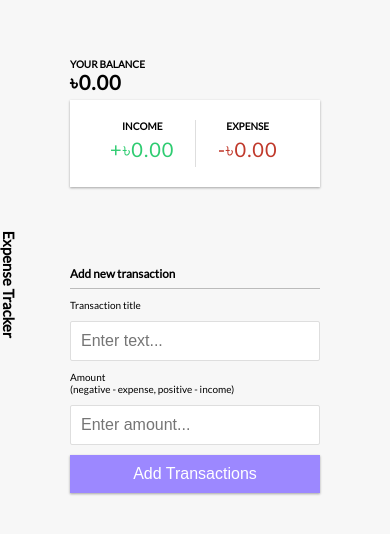
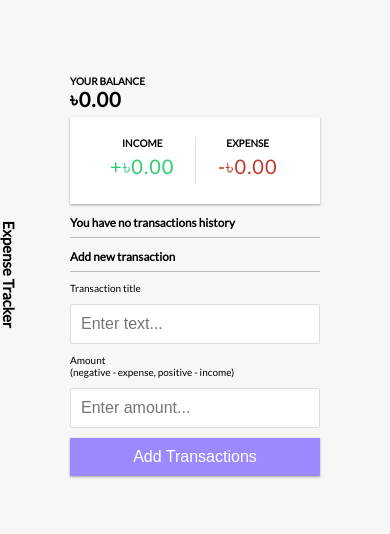
Before and after one commit to MahiMahbob/expensetracker, a React (Create React App) app: page / in a window 390 px wide. Shown: the part 152-686 px from the top of the page. Built offline with nearby package versions, Linux system fonts and the light colour scheme.

Commit message:
some change

```diff
--- a/src/App.css
+++ b/src/App.css
@@ -32,7 +32,7 @@ h1 {
 h2 {
   position: absolute;
   left: 0;
-  transform: rotate(90deg) translate(150%, 250%);
+  transform: rotate(90deg) translate(140%, 250%);
 }
 
 h3 {
@@ -210,7 +210,7 @@ input[type="number"]::-webkit-inner-spin-button {
   }
 
   h2 {
-    transform: rotate(90deg) translate(215%, 250%);
+    transform: rotate(90deg) translate(190%, 250%);
   }
 
   h3 {
@@ -221,7 +221,7 @@ input[type="number"]::-webkit-inner-spin-button {
     margin-top: 11px;
   }
   .list {
-    height: 58px;
+    max-height: 58px;
   }
   .list li {
     padding: 5px 10px;
--- a/src/App.js
+++ b/src/App.js
@@ -15,8 +15,7 @@ function App() {
       <div className='container'>
         <Header />
         <IncomeContainer />
-        {transictions.length > 0 && <FilterContainer />}
-        <ListContainer />
+        {transictions.length > 0 ? (<FilterContainer />, <ListContainer />) : <h3>You have no transactions history</h3>}
         <h3>Add new transaction</h3>
         <FormContainer />
       </div>
--- a/src/components/FormContainer.jsx
+++ b/src/components/FormContainer.jsx
@@ -22,8 +22,8 @@ const FormContainer = () => {
       };
       editListing(editTran);
     } else {
-      if(text === '' & amount === '') {
-        alert('Please add transaction value')
+      if((text === '' || amount === '')) {
+        alert('Please add your transaction Title & Amount')
       }else {
         const newTran = {
           id: Math.floor(Math.random() * 700000),
```
